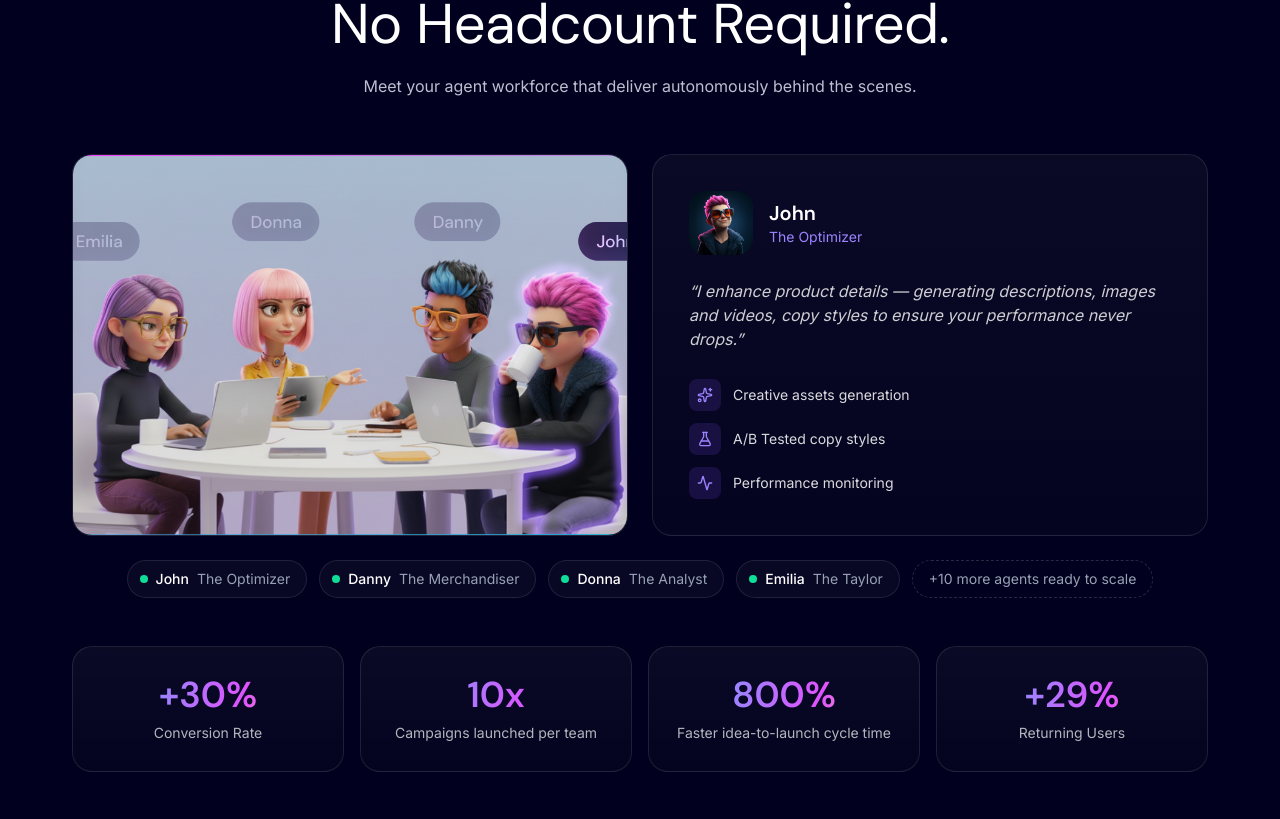
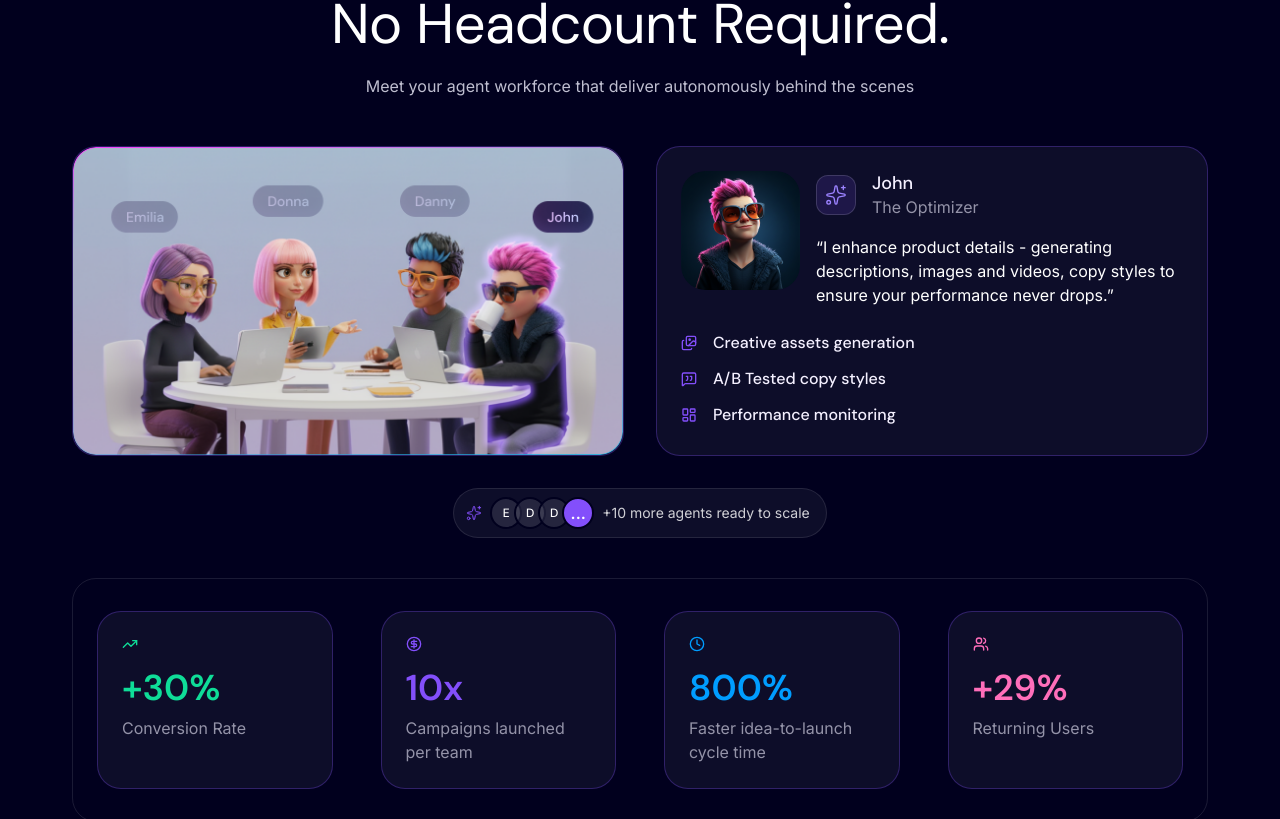
Before and after one commit to LiranFarhi/nextconversion-website, a Next.js app: page / in a window 1280 px wide. Shown: the part 2873-3692 px from the top of the page. Built offline with nearby package versions, Linux system fonts and the light colour scheme.

Commit message:
Refine AgentsSection to match Figma (agent grid, John card, stats)

```diff
--- a/src/components/AgentsSection.tsx
+++ b/src/components/AgentsSection.tsx
@@ -1,26 +1,29 @@
 import Image from "next/image";
-import { Sparkles, FlaskConical, Activity } from "lucide-react";
+import {
+  Images,
+  MessageSquareQuote,
+  LayoutDashboard,
+  TrendingUp,
+  CircleDollarSign,
+  Clock,
+  Users,
+  Sparkles,
+  type LucideIcon,
+} from "lucide-react";
 import Reveal from "./Reveal";
 import SectionHeading from "./SectionHeading";
 
-const JOHN_SKILLS = [
-  { icon: Sparkles, label: "Creative assets generation" },
-  { icon: FlaskConical, label: "A/B Tested copy styles" },
-  { icon: Activity, label: "Performance monitoring" },
+const JOHN_SKILLS: { icon: LucideIcon; label: string }[] = [
+  { icon: Images, label: "Creative assets generation" },
+  { icon: MessageSquareQuote, label: "A/B Tested copy styles" },
+  { icon: LayoutDashboard, label: "Performance monitoring" },
 ];
 
-const ROSTER = [
-  { name: "John", role: "The Optimizer" },
-  { name: "Danny", role: "The Merchandiser" },
-  { name: "Donna", role: "The Analyst" },
-  { name: "Emilia", role: "The Taylor" },
-];
-
-const IMPACT = [
-  { value: "+30%", label: "Conversion Rate" },
-  { value: "10x", label: "Campaigns launched per team" },
-  { value: "800%", label: "Faster idea-to-launch cycle time" },
-  { value: "+29%", label: "Returning Users" },
+const IMPACT: { icon: LucideIcon; value: string; color: string; label: string }[] = [
+  { icon: TrendingUp, value: "+30%", color: "#0fdd98", label: "Conversion Rate" },
+  { icon: CircleDollarSign, value: "10x", color: "#834ffb", label: "Campaigns launched per team" },
+  { icon: Clock, value: "800%", color: "#009dff", label: "Faster idea-to-launch cycle time" },
+  { icon: Users, value: "+29%", color: "#ff6eba", label: "Returning Users" },
 ];
 
 export default function AgentsSection() {
@@ -34,11 +37,12 @@ export default function AgentsSection() {
             No Headcount Required.
           </>
         }
-        subtitle="Meet your agent workforce that deliver autonomously behind the scenes."
+        subtitle="Meet your agent workforce that deliver autonomously behind the scenes"
       />
 
-      <div className="mt-14 grid items-stretch gap-6 lg:grid-cols-2">
-        <Reveal className="card overflow-hidden">
+      <div className="mt-12 grid items-stretch gap-8 lg:grid-cols-2">
+        {/* Left: agent group image */}
+        <Reveal className="overflow-hidden rounded-3xl border border-primary/30 bg-white/[0.02]">
           <Image
             src="/figma/agents-group.png"
             alt="Four AI agents — Emilia, Donna, Danny and John — collaborating at a table"
@@ -49,33 +53,43 @@ export default function AgentsSection() {
           />
         </Reveal>
 
-        {/* Highlighted agent: John */}
-        <Reveal delay={120} className="card flex flex-col justify-center p-7 sm:p-9">
-          <div className="flex items-center gap-4">
+        {/* Right: highlighted agent — John */}
+        <Reveal
+          delay={120}
+          className="flex flex-col gap-6 rounded-3xl border border-primary/30 bg-white/[0.05] p-6"
+        >
+          <div className="flex items-start gap-4">
             <Image
               src="/figma/agent-john.png"
               alt="Portrait of John, the Optimizer agent"
               width={238}
               height={238}
-              className="h-16 w-16 rounded-2xl object-cover"
+              className="h-[119px] w-[119px] flex-shrink-0 rounded-3xl object-cover"
             />
-            <div>
-              <p className="font-display text-xl font-semibold text-white">John</p>
-              <p className="font-inter text-sm text-primary-3">The Optimizer</p>
+            <div className="flex flex-col gap-4">
+              <div className="flex items-center gap-4">
+                <span className="grid h-10 w-10 flex-shrink-0 place-items-center rounded-xl border border-white/15 bg-primary/15 text-primary-3">
+                  <Sparkles size={22} strokeWidth={1.5} />
+                </span>
+                <div>
+                  <p className="font-display text-lg font-medium leading-6 text-[#f4f0ff]">John</p>
+                  <p className="font-inter text-base leading-6 text-soft/60">The Optimizer</p>
+                </div>
+              </div>
+              <p className="font-inter text-base leading-6 text-white">
+                &ldquo;I enhance product details - generating descriptions, images and videos, copy
+                styles to ensure your performance never drops.&rdquo;
+              </p>
             </div>
           </div>
 
-          <p className="mt-6 font-inter text-base italic text-white/80">
-            &ldquo;I enhance product details — generating descriptions, images and videos, copy styles to
-            ensure your performance never drops.&rdquo;
-          </p>
-
-          <ul className="mt-7 flex flex-col gap-3">
+          <ul className="flex flex-col gap-3">
             {JOHN_SKILLS.map(({ icon: Icon, label }) => (
-              <li key={label} className="flex items-center gap-3 font-inter text-sm text-white/85">
-                <span className="grid h-8 w-8 place-items-center rounded-lg bg-primary/15 text-primary-3">
-                  <Icon size={16} />
-                </span>
+              <li
+                key={label}
+                className="flex items-center gap-4 font-display text-base font-medium leading-6 text-[#f4f0ff]"
+              >
+                <Icon size={16} className="flex-shrink-0 text-primary" strokeWidth={2} />
                 {label}
               </li>
             ))}
@@ -83,32 +97,48 @@ export default function AgentsSection() {
         </Reveal>
       </div>
 
-      {/* Roster + scale note */}
-      <Reveal className="mt-6 flex flex-wrap items-center justify-center gap-3">
-        {ROSTER.map((a) => (
-          <div
-            key={a.name}
-            className="flex items-center gap-2 rounded-full border border-border bg-white/[0.03] py-2 pl-3 pr-4"
-          >
-            <span className="h-2 w-2 rounded-full bg-green" />
-            <span className="font-inter text-sm font-medium text-white">{a.name}</span>
-            <span className="font-inter text-sm text-muted">{a.role}</span>
+      {/* +10 more agents pill */}
+      <Reveal className="mt-8 flex justify-center">
+        <div className="flex items-center gap-2 rounded-full border border-white/10 bg-white/[0.05] py-2 pl-3 pr-4">
+          <Sparkles size={16} className="text-primary" strokeWidth={1.5} />
+          <div className="flex items-center -space-x-2">
+            {["Emilia", "Donna", "Danny"].map((name) => (
+              <span
+                key={name}
+                className="grid h-8 w-8 place-items-center rounded-full border-2 border-background bg-white/10 font-display text-xs font-medium text-white"
+              >
+                {name[0]}
+              </span>
+            ))}
+            <span className="grid h-8 w-8 place-items-center rounded-full border-2 border-background bg-primary font-inter text-base font-semibold leading-none text-white">
+              ...
+            </span>
           </div>
-        ))}
-        <div className="flex items-center gap-2 rounded-full border border-dashed border-border-strong px-4 py-2 font-inter text-sm text-muted">
-          +10 more agents ready to scale
+          <span className="font-inter text-sm leading-5 text-white/80">
+            +10 more agents ready to scale
+          </span>
         </div>
       </Reveal>
 
       {/* Impact stats */}
-      <div className="mt-12 grid grid-cols-2 gap-4 md:grid-cols-4">
-        {IMPACT.map((s, i) => (
-          <Reveal key={s.label} delay={i * 80} className="card px-5 py-7 text-center">
-            <p className="gradient-text font-display text-4xl font-semibold">{s.value}</p>
-            <p className="mt-2 font-inter text-sm text-white/70">{s.label}</p>
-          </Reveal>
-        ))}
-      </div>
+      <Reveal className="mt-10 rounded-3xl border border-white/10 px-4 py-8 sm:px-6">
+        <div className="grid grid-cols-1 gap-4 sm:grid-cols-2 lg:grid-cols-4 lg:gap-12">
+          {IMPACT.map(({ icon: Icon, value, color, label }) => (
+            <div
+              key={label}
+              className="flex flex-col gap-4 rounded-3xl border border-primary/30 bg-white/[0.05] p-6"
+            >
+              <Icon size={16} style={{ color }} strokeWidth={2} />
+              <div className="flex flex-col gap-2">
+                <p className="font-display text-4xl font-semibold leading-10" style={{ color }}>
+                  {value}
+                </p>
+                <p className="font-inter text-base leading-6 text-soft/60">{label}</p>
+              </div>
+            </div>
+          ))}
+        </div>
+      </Reveal>
     </section>
   );
 }
```
